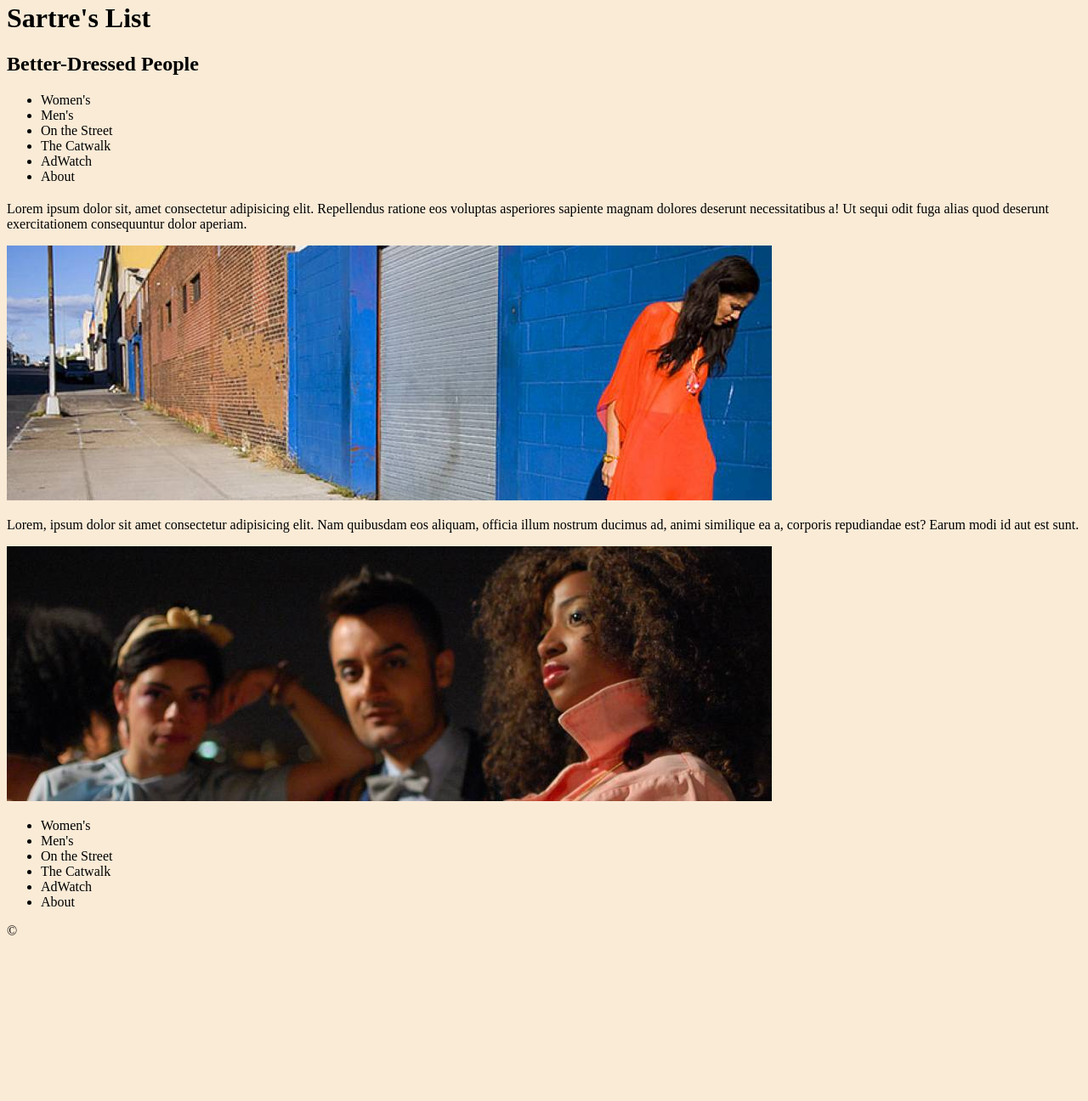
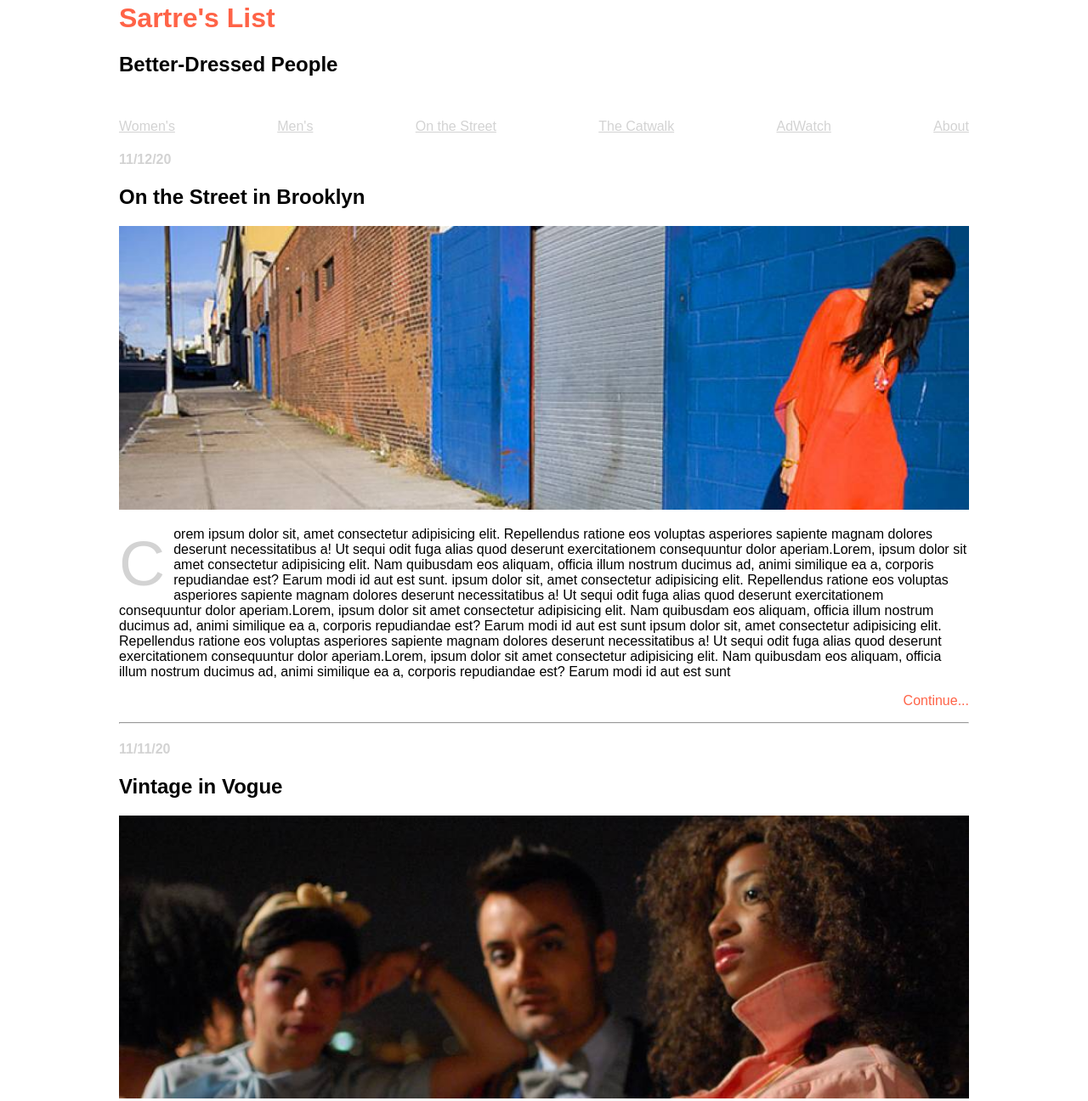
Before and after one commit to Eyob1984/R-ALAB320H1.2.ReactFashonBlog-HTML, a plain HTML site: page index.html in a window 1280 px wide. Shown: the part 18-1314 px from the top of the page at 85% size. Before the commit the page ends 1131 px from the top, so only its background shows below. Drawn offline with Linux system fonts and the light colour scheme.

Commit message:
style added to the page and fix some html elements

```diff
--- a/index.html
+++ b/index.html
@@ -14,39 +14,47 @@
     <h2>
       Better-Dressed People
     </h2>
-    <nav aria-label="Main Navigation" role="navigation">
+    <nav class="nav-top" aria-label="Main Navigation" role="navigation">
       <ul>
-        <li><a>Women's</a></li>
-         <li><a>Men's</a></li>
-          <li><a>On the Street</a></li>
-          <li><a>The Catwalk</a></li>
-          <li><a>AdWatch</a></li>
-          <li><a>About</a></li>
+          <li><a href="">Women's</a></li>
+          <li><a href="">Men's</a></li>
+          <li><a href="">On the Street</a></li>
+          <li><a href="">The Catwalk</a></li>
+          <li><a href="">AdWatch</a></li>
+          <li><a href="">About</a></li>
       </ul>
     </nav>
   </header>
   <main>
     <article>
-      <h2></h2>
-      <p>Lorem ipsum dolor sit, amet consectetur adipisicing elit. Repellendus ratione eos voluptas asperiores sapiente magnam dolores deserunt necessitatibus a! Ut sequi odit fuga alias quod deserunt exercitationem consequuntur dolor aperiam.</p>
+      <h4 class="date">11/12/20</h4>
+      <h2>On the Street in Brooklyn</h2>
       <img src="./asset/blog-image-1.jpg" alt="blog-image-1" />
-      <p>Lorem, ipsum dolor sit amet consectetur adipisicing elit. Nam quibusdam eos aliquam, officia illum nostrum ducimus ad, animi similique ea a, corporis repudiandae est? Earum modi id aut est sunt.</p>
+      <p><span>C</span>orem ipsum dolor sit, amet consectetur adipisicing elit. Repellendus ratione eos voluptas asperiores sapiente magnam dolores deserunt necessitatibus a! Ut sequi odit fuga alias quod deserunt exercitationem consequuntur dolor aperiam.Lorem, ipsum dolor sit amet consectetur adipisicing elit. Nam quibusdam eos aliquam, officia illum nostrum ducimus ad, animi similique ea a, corporis repudiandae est? Earum modi id aut est sunt. ipsum dolor sit, amet consectetur adipisicing elit. Repellendus ratione eos voluptas asperiores sapiente magnam dolores deserunt necessitatibus a! Ut sequi odit fuga alias quod deserunt exercitationem consequuntur dolor aperiam.Lorem, ipsum dolor sit amet consectetur adipisicing elit. Nam quibusdam eos aliquam, officia illum nostrum ducimus ad, animi similique ea a, corporis repudiandae est? Earum modi id aut est sunt ipsum dolor sit, amet consectetur adipisicing elit. Repellendus ratione eos voluptas asperiores sapiente magnam dolores deserunt necessitatibus a! Ut sequi odit fuga alias quod deserunt exercitationem consequuntur dolor aperiam.Lorem, ipsum dolor sit amet consectetur adipisicing elit. Nam quibusdam eos aliquam, officia illum nostrum ducimus ad, animi similique ea a, corporis repudiandae est? Earum modi id aut est sunt</p>
+      <p class="con">Continue...</p>
+    </article>
+      <hr>
+      <article>
+      <h4 class="date">11/11/20</h4>
+      <h2>Vintage in Vogue</h2>
       <img src="./asset/blog-image-2.jpg" alt="blog-image-2" />
+      <p><span>S</span>ipsum dolor sit amet consectetur adipisicing elit. Nam quibusdam eos aliquam, officia illum nostrum ducimus ad, animi similique ea a, corporis repudiandae est? Earum modi id aut est sunt.Lorem, ipsum dolor sit amet consectetur adipisicing elit. Nam quibusdam eos aliquam, officia illum nostrum ducimus ad, animi similique ea a, corporis repudiandae est? Earum modi id aut est sunt.ipsum dolor sit, amet consectetur adipisicing elit. Repellendus ratione eos voluptas asperiores sapiente magnam dolores deserunt necessitatibus a! Ut sequi odit fuga alias quod deserunt exercitationem consequuntur dolor aperiam.Lorem, ipsum dolor sit amet consectetur adipisicing elit. Nam quibusdam eos aliquam, officia illum nostrum ducimus ad, animi similique ea a, corporis repudiandae est? Earum modi id aut est suntipsum dolor sit, amet consectetur adipisicing elit. Repellendus ratione eos voluptas asperiores sapiente magnam dolores deserunt necessitatibus a! Ut sequi odit fuga alias quod deserunt exercitationem consequuntur dolor aperiam.Lorem, ipsum dolor sit amet consectetur adipisicing elit. Nam quibusdam eos aliquam, officia illum nostrum ducimus ad, animi similique ea a, corporis repudiandae est? Earum modi id aut est sunt</p>
+      <p class="con">Continue...</p>
     </article>
-
+    <hr>
   </main>
   <footer>
-    <nav aria-label="Main Navigation" role="navigation">
+    <nav class="nav-bottom" aria-label="Main Navigation" role="navigation">
       <ul>
         <li><a>Women's</a></li>
          <li><a>Men's</a></li>
-          <li><a>On the Street</a></li>
-          <li><a>The Catwalk</a></li>
-          <li><a>AdWatch</a></li>
-          <li><a>About</a></li>
+          <li><a href="">On the Street</a></li>
+          <li><a href="">The Catwalk</a></li>
+          <li><a href="">AdWatch</a></li>
+          <li><a href="">About</a></li>
       </ul>
     </nav>
-    &copy;
+    &copy; <pn id="copy">Valet Industries Inc.</pn>
   </footer>
 </body>
 </html>
--- a/style.css
+++ b/style.css
@@ -1,3 +1,59 @@
+html {
+  border-left: 5px lightgray;
+}
+
 body {
-  background-color: antiquewhite;
+  min-height: 100vh;
+  font-family: sans-serif;
+  max-width: 1000px;
+  margin: 0 auto;
 }
+
+header main footer {
+  padding:1rem 2rem 1rem 2rem;
+}
+
+h1 {
+  color: tomato;
+}
+.date {
+  color: lightgray;
+}
+img {
+  width: 100%;
+}
+
+ ul {
+  padding: 30px 0px 0px 0px;
+  list-style-type: none;
+  display: flex;
+  justify-content: space-between;
+}
+li {
+  display: inline;
+}
+
+.nav-top a {
+  color: lightgray;
+}
+
+.nav-bottom a {
+  color: tomato;
+  padding-top: 2px;
+}
+
+.con {
+  color: tomato;
+  text-align: right;
+}
+span {
+  font-size: 75px;
+  float: left;
+  margin-right: 10px;
+  display: inline-block;
+  color: lightgray;
+}
+
+#copy {
+  color: lightgray;
+}
```
